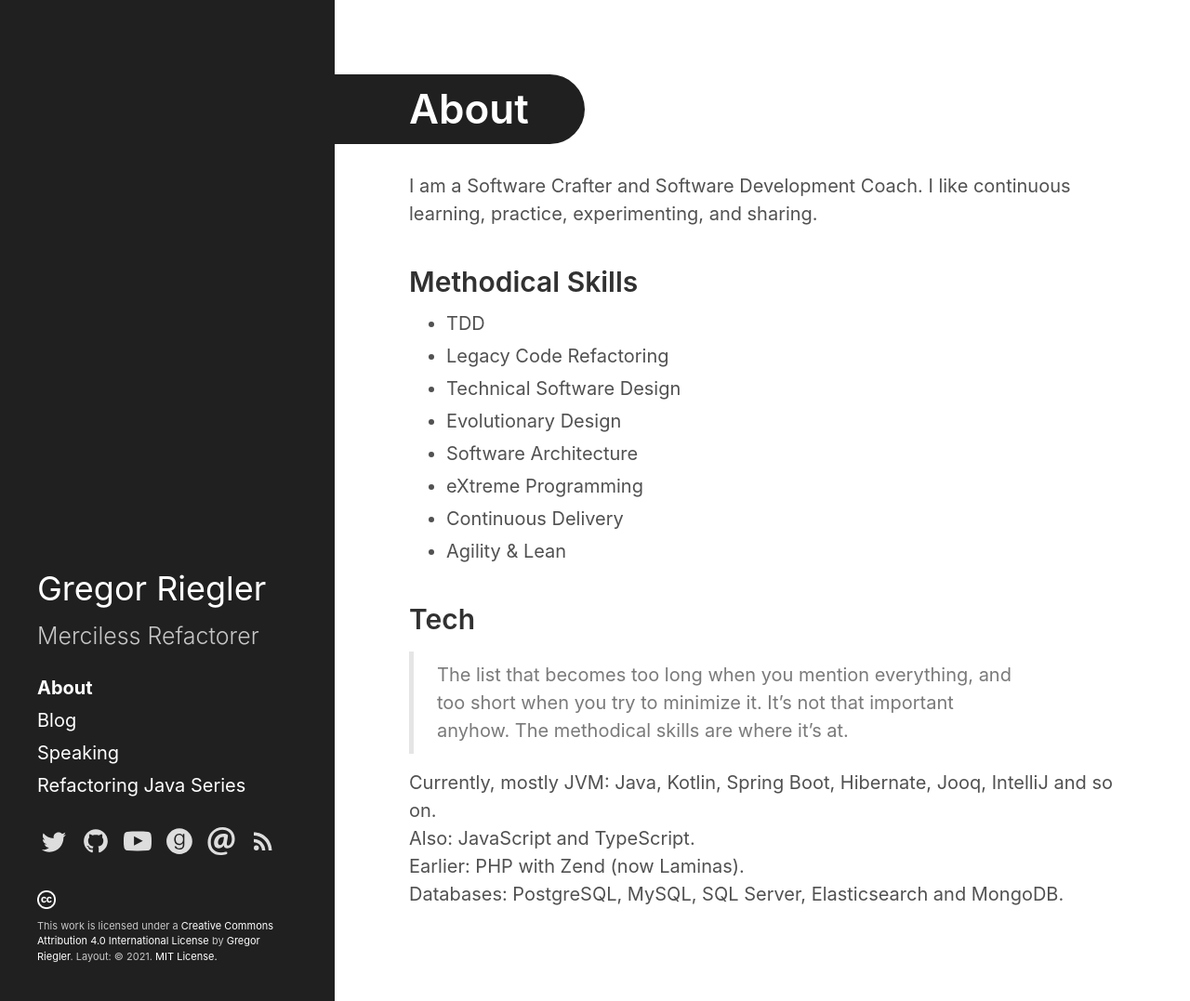
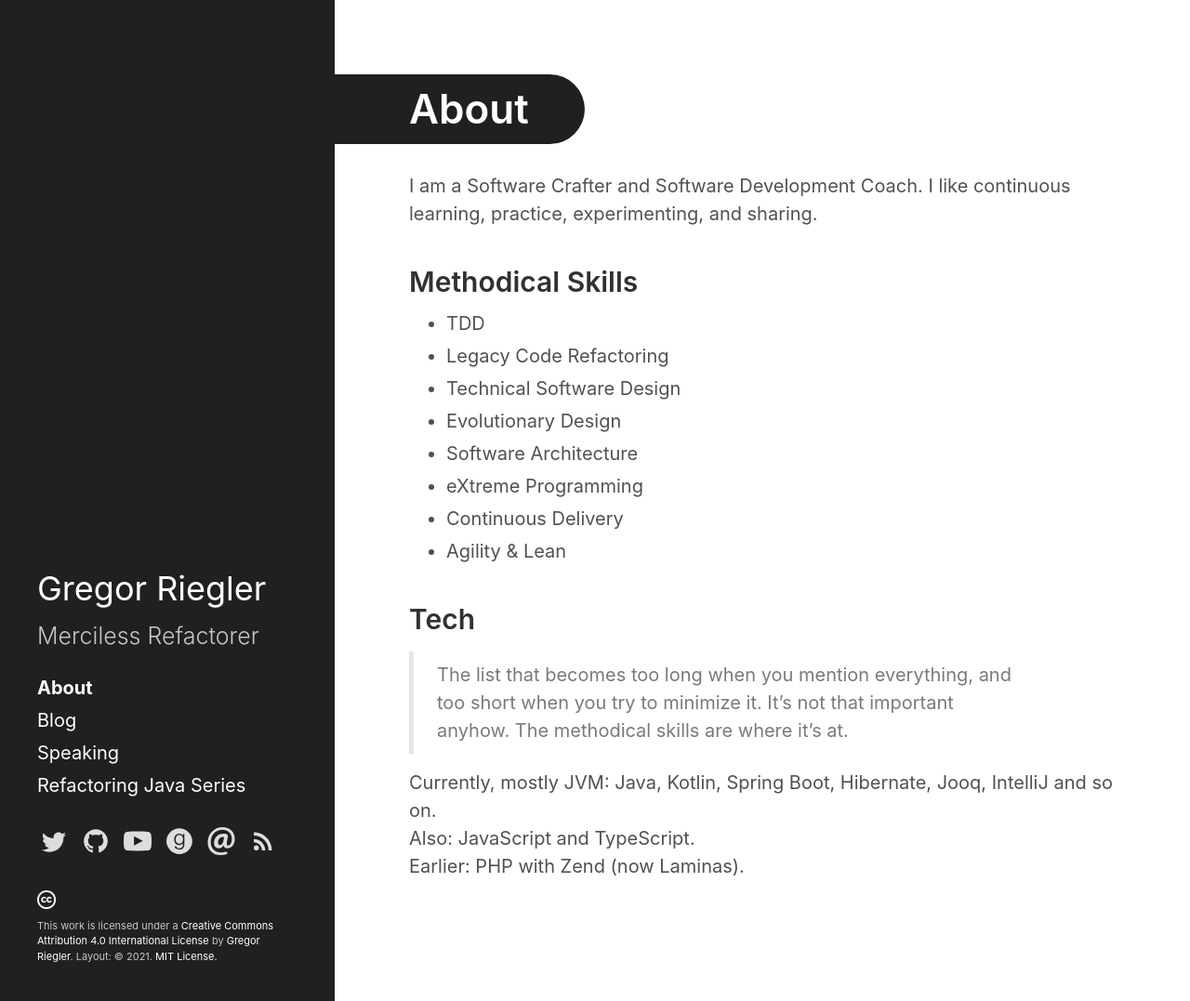
Before and after one commit to gregorriegler/gregorriegler.github.io, a Jekyll site: the page built from about.md, in a window 1280 px wide. Shown: the whole page at 93% size. Built offline with Jekyll 4.4.1, drawn with Linux system fonts in a browser that asks for light colours.

Commit message:
remove db from about

```diff
--- a/about.md
+++ b/about.md
@@ -28,4 +28,3 @@ Currently, mostly JVM:
 Java, Kotlin, Spring Boot, Hibernate, Jooq, IntelliJ and so on.<br>
 Also: JavaScript and TypeScript.<br>
 Earlier: PHP with Zend (now Laminas).<br>
-Databases: PostgreSQL, MySQL, SQL Server, Elasticsearch and MongoDB.<br>
```
